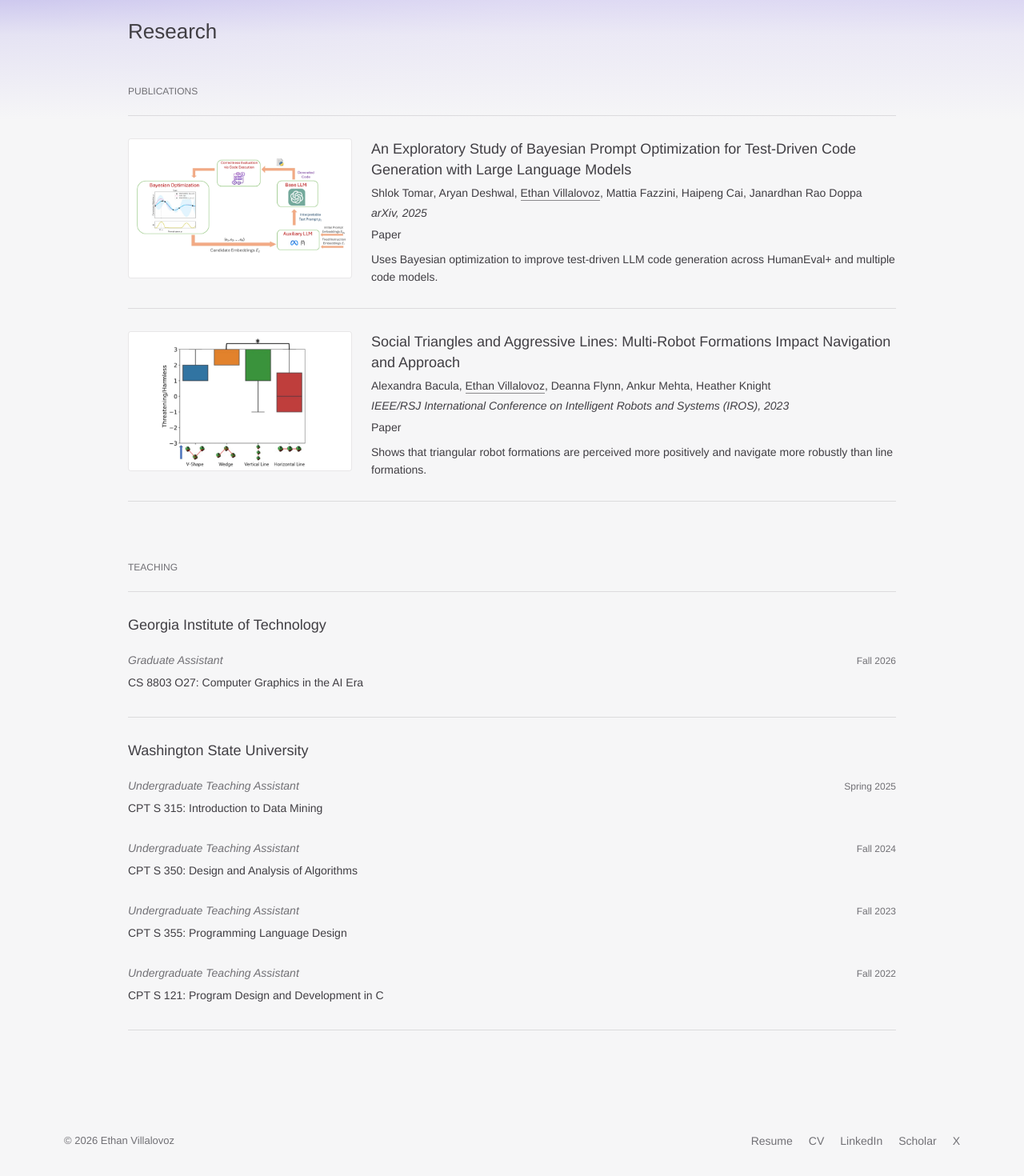
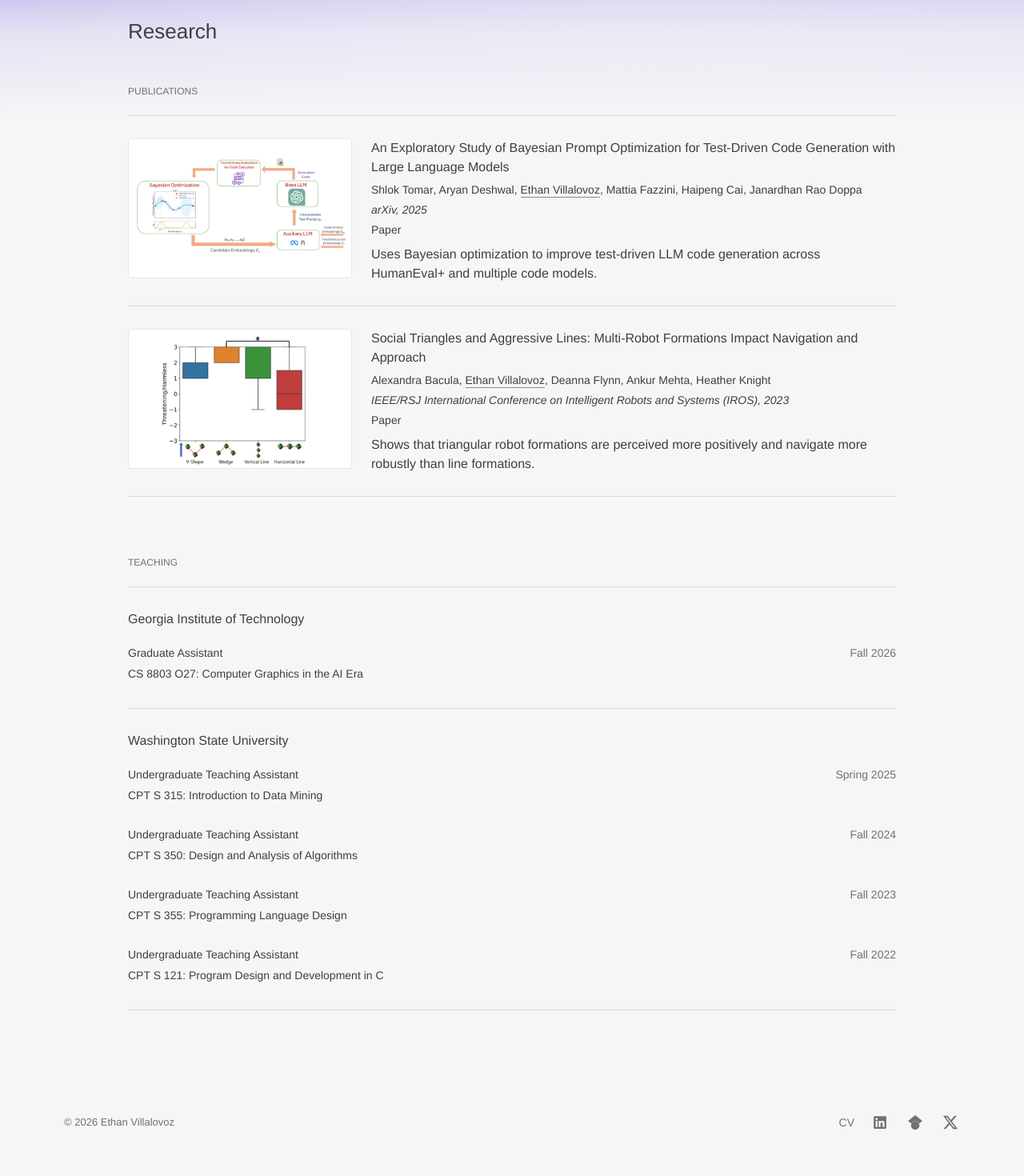
Before and after one commit to ethanvillalovoz/ethanvillalovoz.github.io, a Next.js app: page /research in a window 1280 px wide. Shown: the part 130-1600 px from the top of the page at 80% size. Built offline with nearby package versions, Linux system fonts and the light colour scheme.

Commit message:
Align research typography and footer with homepage

```diff
--- a/src/app/globals.css
+++ b/src/app/globals.css
@@ -828,10 +828,10 @@ button {
 .research-publication-title {
   color: rgb(var(--heading));
   font-family: var(--font-sans);
-  font-size: 18px;
+  font-size: 16px;
   font-weight: 500;
   letter-spacing: 0;
-  line-height: 26px;
+  line-height: 24px;
   margin: 0;
 }
 
@@ -879,11 +879,15 @@ button {
 }
 
 .research-publication-description {
+  font-size: 16px;
+  line-height: 24px;
   margin: 8px 0 0;
 }
 
 .research-resource-links {
   display: block;
+  font-size: 14px;
+  line-height: 21px;
   margin-top: 4px;
 }
 
@@ -915,9 +919,9 @@ button {
 
 .teaching-institution-name {
   color: rgb(var(--heading));
-  font-size: 18px;
+  font-size: 16px;
   font-weight: 500;
-  line-height: 26px;
+  line-height: 24px;
   margin: 0 0 20px;
 }
 
@@ -934,12 +938,13 @@ button {
 }
 
 .teaching-role {
-  color: rgb(var(--muted));
-  font-style: italic;
+  color: rgb(var(--foreground));
+  line-height: 20px;
   margin: 0;
 }
 
 .teaching-term {
+  font-size: 14px;
   margin: 0;
   white-space: nowrap;
 }
@@ -947,7 +952,7 @@ button {
 .teaching-course {
   color: rgb(var(--foreground));
   font-size: 14px;
-  line-height: 22px;
+  line-height: 21px;
   margin: 6px 0 0;
 }
 
@@ -1094,6 +1099,13 @@ button {
   }
 }
 
+@media (max-width: 399px) {
+  .work-intro h1 {
+    font-size: 24px;
+    line-height: 32px;
+  }
+}
+
 @media (max-width: 599px) {
   .portfolio-copy-status {
     left: 0;
--- a/src/components/Footer.tsx
+++ b/src/components/Footer.tsx
@@ -1,5 +1,8 @@
+import type { IconType } from "react-icons";
+import { FaLinkedin } from "react-icons/fa6";
+import { SiGooglescholar, SiX } from "react-icons/si";
+
 const footerLinks = [
-	{ label: "Resume", href: "/data/EthanVillalovoz-Resume.pdf" },
 	{ label: "CV", href: "/data/EthanVillalovoz-CV.pdf" },
 	{ label: "LinkedIn", href: "https://www.linkedin.com/in/ethanvillalovoz/" },
 	{
@@ -9,23 +12,34 @@ const footerLinks = [
 	{ label: "X", href: "https://x.com/ethanvillalovoz" },
 ];
 
+const footerIcons: Partial<Record<string, IconType>> = {
+	LinkedIn: FaLinkedin,
+	Scholar: SiGooglescholar,
+	X: SiX,
+};
+
 export default function Footer() {
 	return (
 		<footer className="secondary-footer work-page-fade">
 			<div className="secondary-footer-inner">
 				<p>&copy; {new Date().getFullYear()} Ethan Villalovoz</p>
 				<nav className="secondary-footer-links" aria-label="Additional links">
-					{footerLinks.map((link) => (
+					{footerLinks.map((link) => {
+						const Icon = footerIcons[link.label];
+						return (
 							<a
 								key={link.label}
 								href={link.href}
 								target="_blank"
 								rel="noopener noreferrer"
-							className="secondary-footer-link portfolio-link"
+								className={`secondary-footer-link portfolio-link${Icon ? " portfolio-profile-icon" : ""}`}
+								aria-label={Icon ? link.label : undefined}
+								title={Icon ? link.label : undefined}
 							>
-							{link.label}
+								{Icon ? <Icon aria-hidden="true" /> : link.label}
 							</a>
-					))}
+						);
+					})}
 				</nav>
 			</div>
 		</footer>
```
Lines whose indentation alone changed are shown as unchanged.
